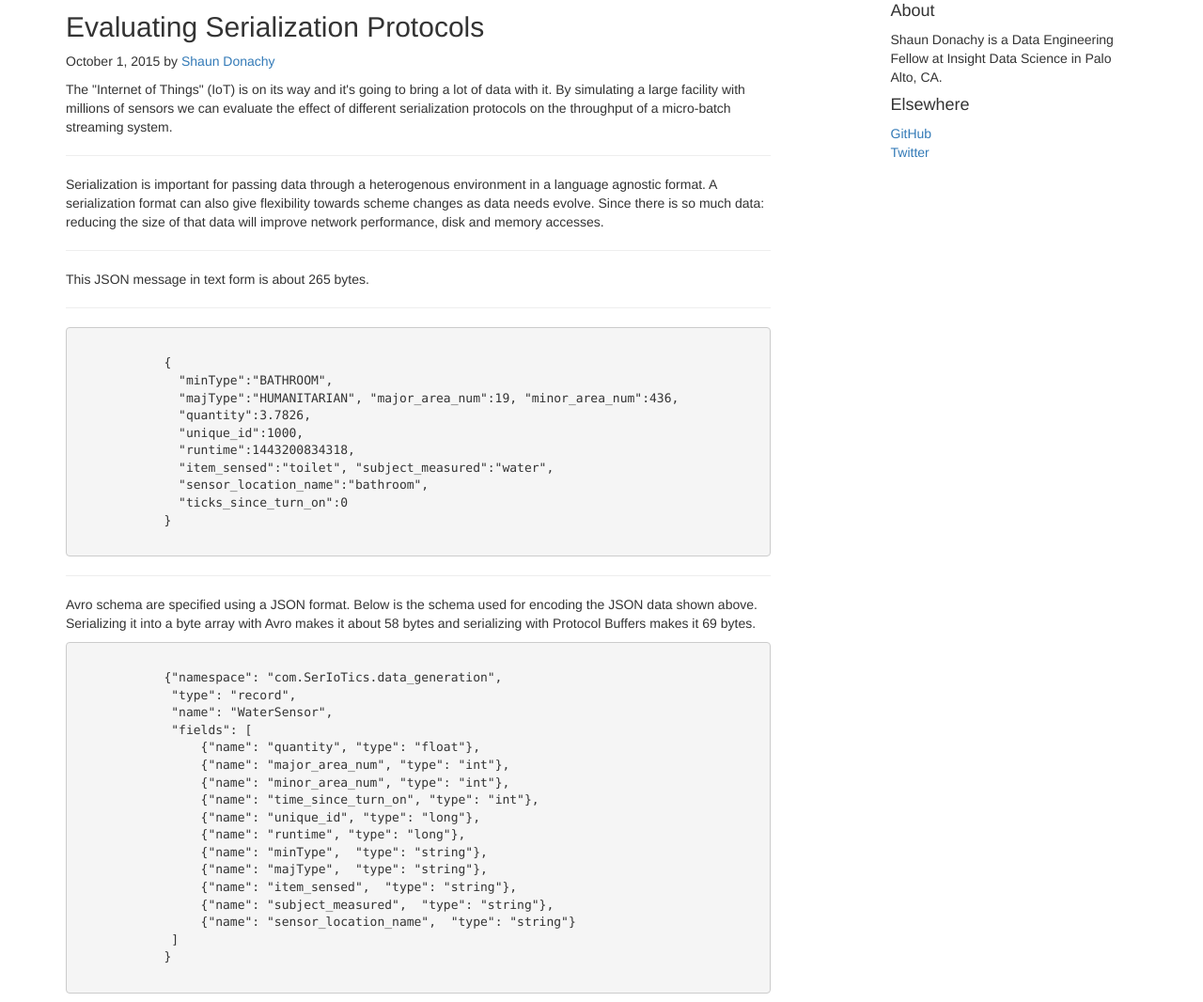
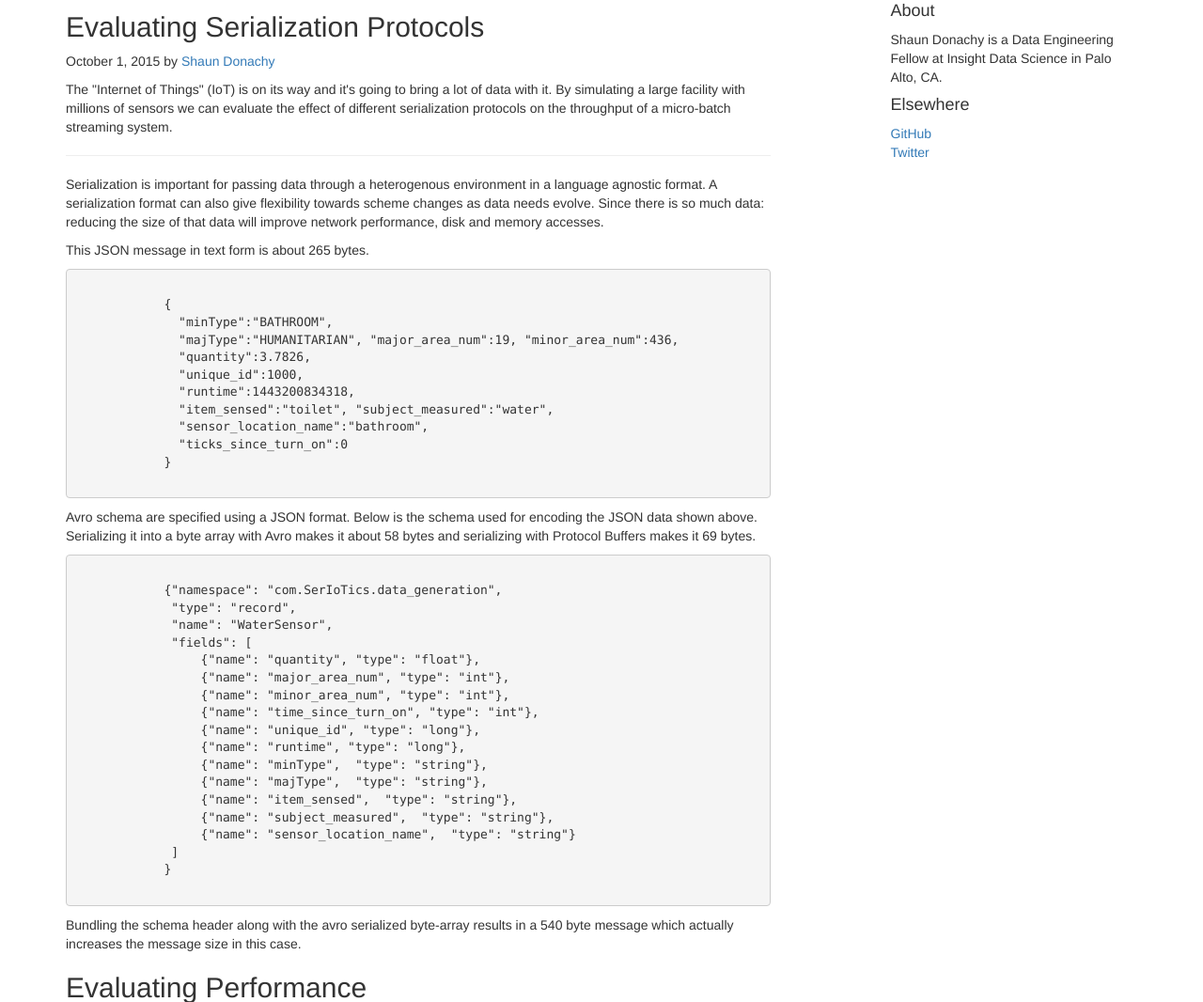
Before and after one commit to donachys/SerIoTics, a Flask app: page /blog in a window 1280 px wide. Shown: the part 227-1293 px from the top of the page at 94% size. Run offline with Flask 2, Linux system fonts and the light colour scheme; some libraries are stand-ins or nearby versions.

Commit message:
horizontal divider cleanup

```diff
--- a/data_display/app/templates/blog.html
+++ b/data_display/app/templates/blog.html
@@ -67,9 +67,7 @@
             <p>The "Internet of Things" (IoT) is on its way and it's going to bring a lot of data with it. By simulating a large facility with millions of sensors we can evaluate the effect of different serialization protocols on the throughput of a micro-batch streaming system.</p>
             <hr>
             <p>Serialization is important for passing data through a heterogenous environment in a language agnostic format. A serialization format can also give flexibility towards scheme changes as data needs evolve. Since there is so much data: reducing the size of that data will improve network performance, disk and memory accesses.</p>
-            <hr>
             <p>This JSON message in text form is about 265 bytes.</p>
-            <hr>
             <pre><code>
             {
               "minType":"BATHROOM",
@@ -82,7 +80,6 @@
               "ticks_since_turn_on":0
             }
             </code></pre>
-            <hr>
             <p>Avro schema are specified using a JSON format. Below is the schema used for encoding the JSON data shown above. Serializing it into a byte array with Avro makes it about 58 bytes and serializing with Protocol Buffers makes it 69 bytes.</p>
             <pre><code>
             {"namespace": "com.SerIoTics.data_generation",
@@ -111,7 +108,7 @@
             <h2>Results</h2>
             <img src="../static/images/SerializationVSBatchWindow.png" height="505" width="650" class="img" alt="Serialization vs. Batch Window Size">
             <p>
-            The results for Protocol Buffers and Avro are very similar, which makes sense since they both reduce the size of the messages considerably. Additionally, defining the schema enables much faster marshalling and unmarshalling of the messages. The advantage is given slightly to Avro, but the real differences come down to how the protocols fit into the specific use case of a processing pipeline.
+            The results for Protocol Buffers and Avro are very similar. Defining the schema provides an advantage over parsing JSON, enabling much faster marshalling and unmarshalling of the messages. A slight advantage over Protocol Buffers is given to Avro, but the real differences come down to how the protocols fit into the specific use case of a processing pipeline.
             </p>
           </div><!-- /.blog-post -->
 
@@ -134,7 +131,7 @@
       </div><!-- /.row -->
 
     </div><!-- /.container -->
-
+    <hr>
     <footer class="blog-footer">
       <p>
         <a href="#">Back to top</a>
```
